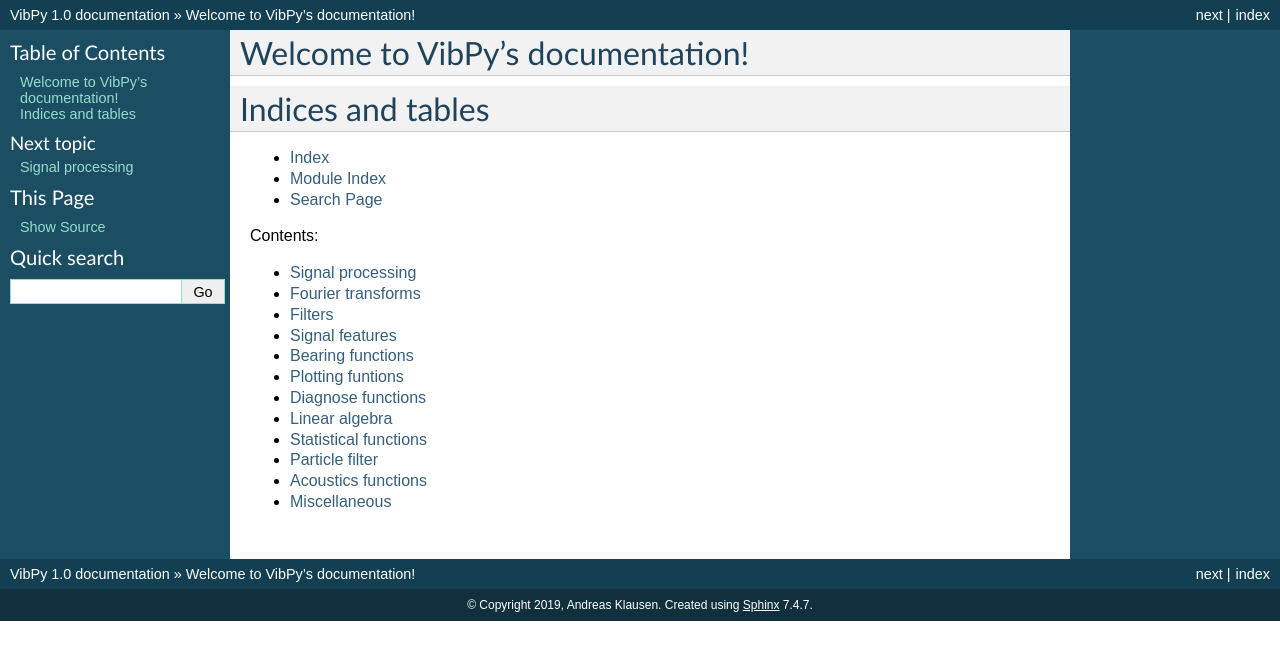
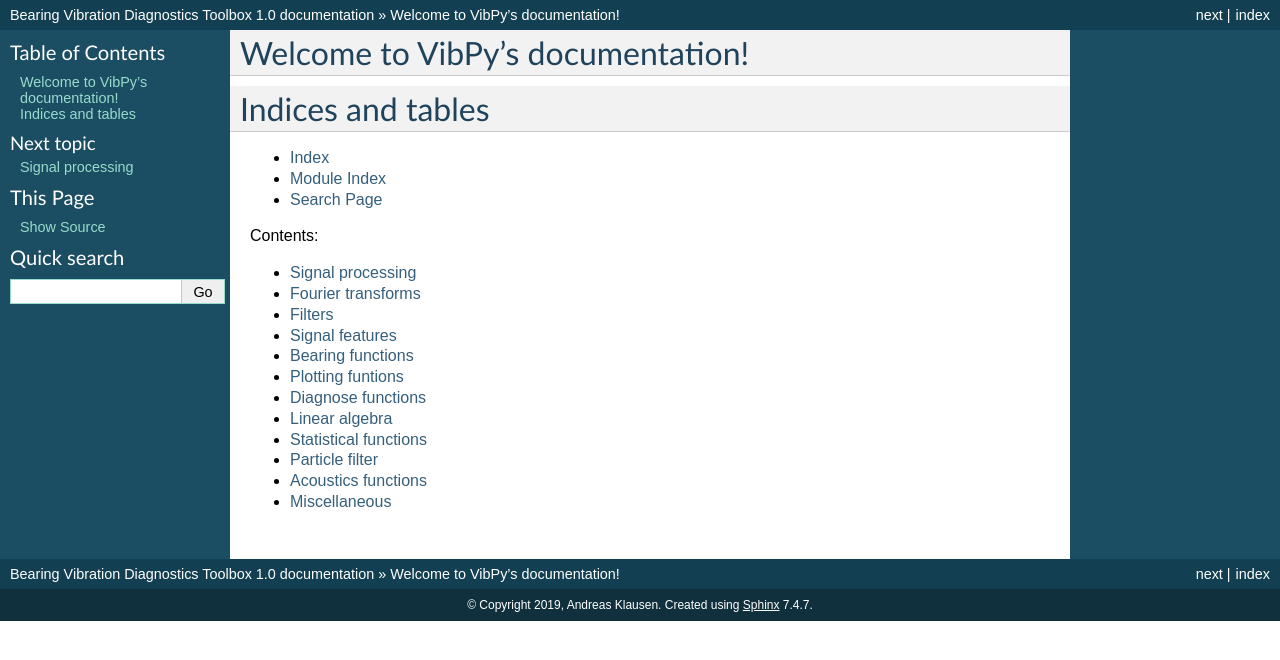
Before and after one commit to andrek10/bearing-vibration-diagnostics-toolbox, a Sphinx documentation site: the page built from docs/index.rst, in a window 1280 px wide. Shown: the top 660 px of the page. Built offline with Sphinx 7.4.7, drawn with Linux system fonts in a browser that asks for light colours.

Commit message:
Edited docs/conf

```diff
--- a/docs/conf.py
+++ b/docs/conf.py
@@ -19,7 +19,7 @@
 
 # -- Project information -----------------------------------------------------
 
-project = 'VibPy'
+project = 'Bearing Vibration Diagnostics Toolbox'
 copyright = '2019, Andreas Klausen'
 author = 'Andreas Klausen'
 
```
